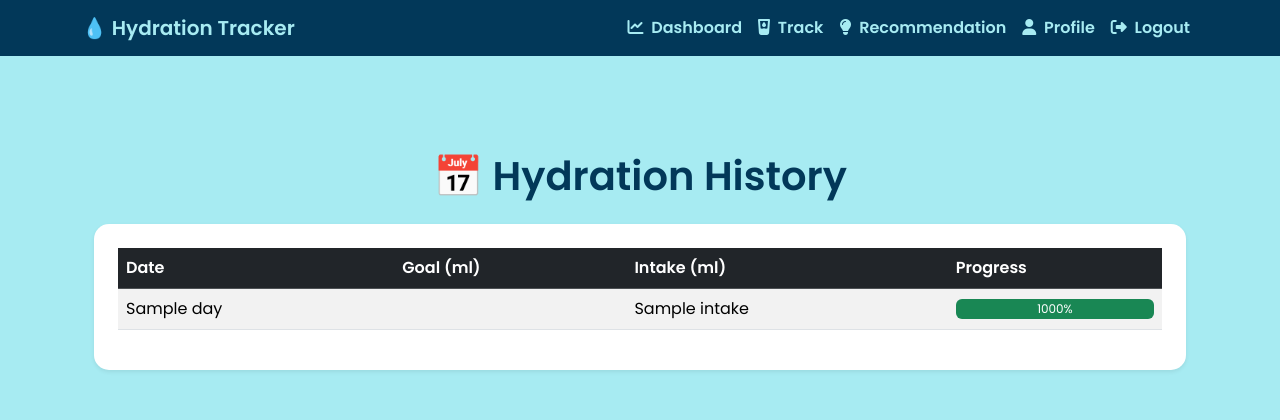
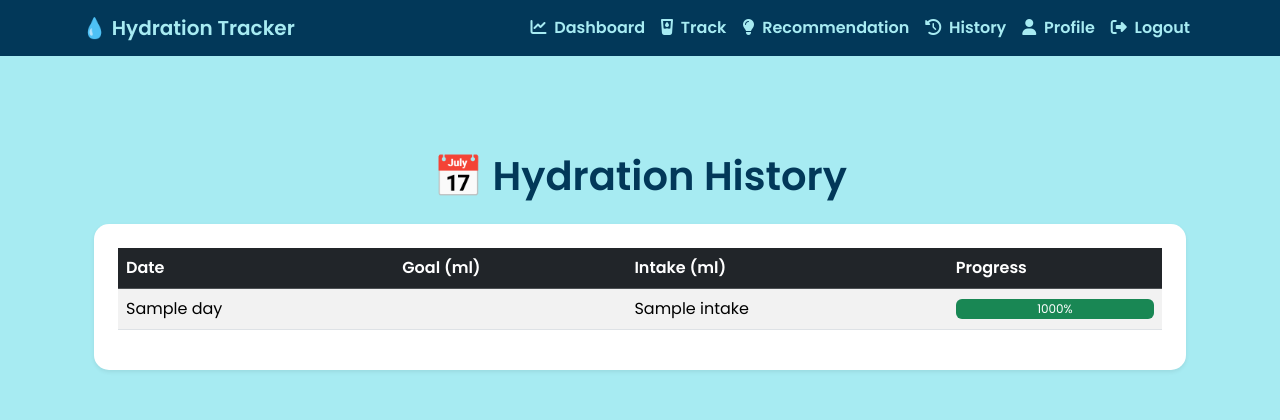
Before and after one commit to sahilkumar5h9/hydration_tracker, a Flask app: template app/templates/history.html in a window 1280 px wide. Shown: the top 420 px of the page. Run offline with Flask 3, Linux system fonts and the light colour scheme; the template is opened without the code that fills it: most values are stand-ins (such as "Sample title", 1, 10 or a date in 2020).

Commit message:
history added to navbar

```diff
--- a/app/templates/base.html
+++ b/app/templates/base.html
@@ -113,6 +113,11 @@
               </a>
             </li>
             <li class="nav-item">
+              <a class="nav-link" href="{{ url_for('main.history') }}">
+                <i class="fa-solid fa-history me-1"></i> History
+              </a>
+            </li>
+            <li class="nav-item">
               <a class="nav-link" href="{{ url_for('main.home') }}">
                 <i class="fa-solid fa-user me-1"></i> Profile
               </a>
```
